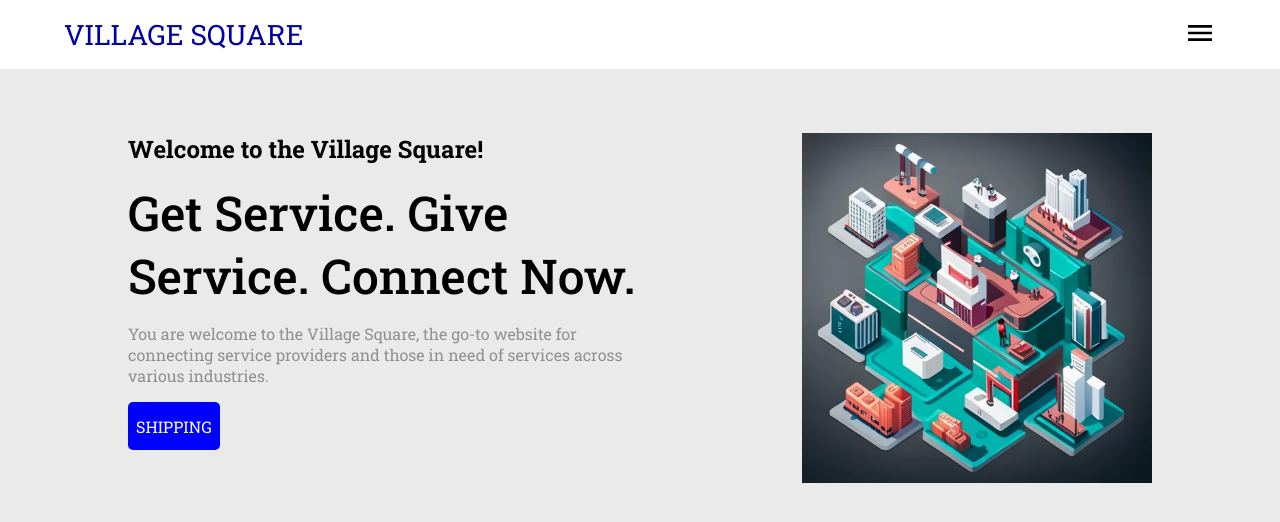
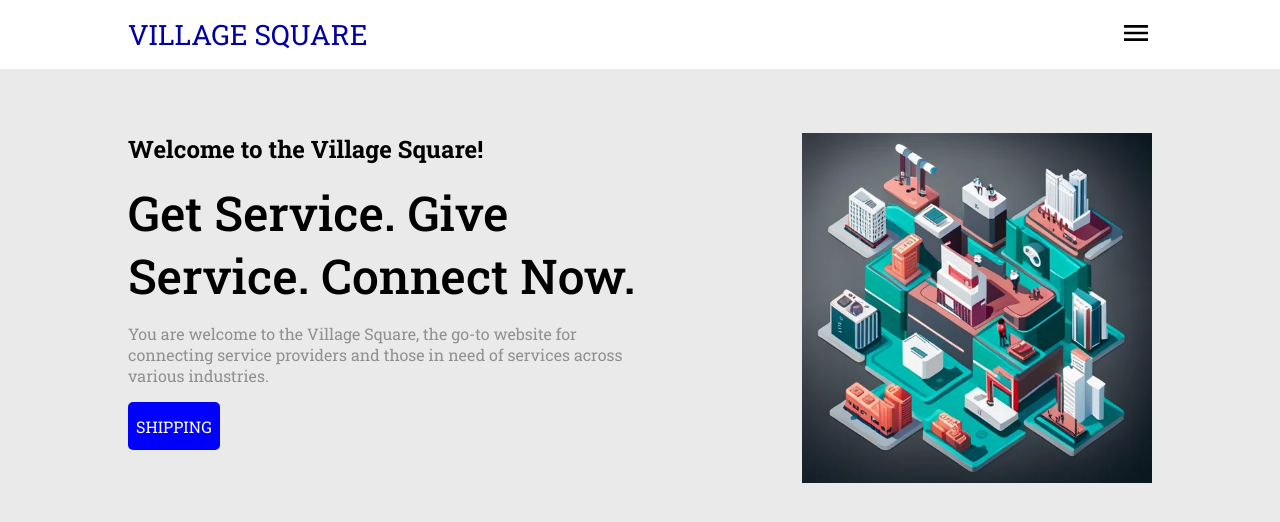
Before and after one commit to vincentabolarin/vlgsqr, a Next.js app: page / in a window 1280 px wide. Shown: the top 522 px of the page. Built offline with nearby package versions, Linux system fonts and the light colour scheme.

Commit message:
update responsiveness

```diff
--- a/app/styles/navbar.module.scss
+++ b/app/styles/navbar.module.scss
@@ -1,6 +1,6 @@
 .container {
     background-color: var(--white);
-    padding: 1rem 4rem;
+    padding: 1rem 8rem;
     display: flex;
     justify-content: space-between;
     align-items: center;
@@ -27,6 +27,10 @@
     .mobileMenu {
         display: none;
         cursor: pointer;
+    }
+
+    @media screen and (max-width: 1024px) {
+        padding: 1rem 4rem;
     }
 }
 
```
